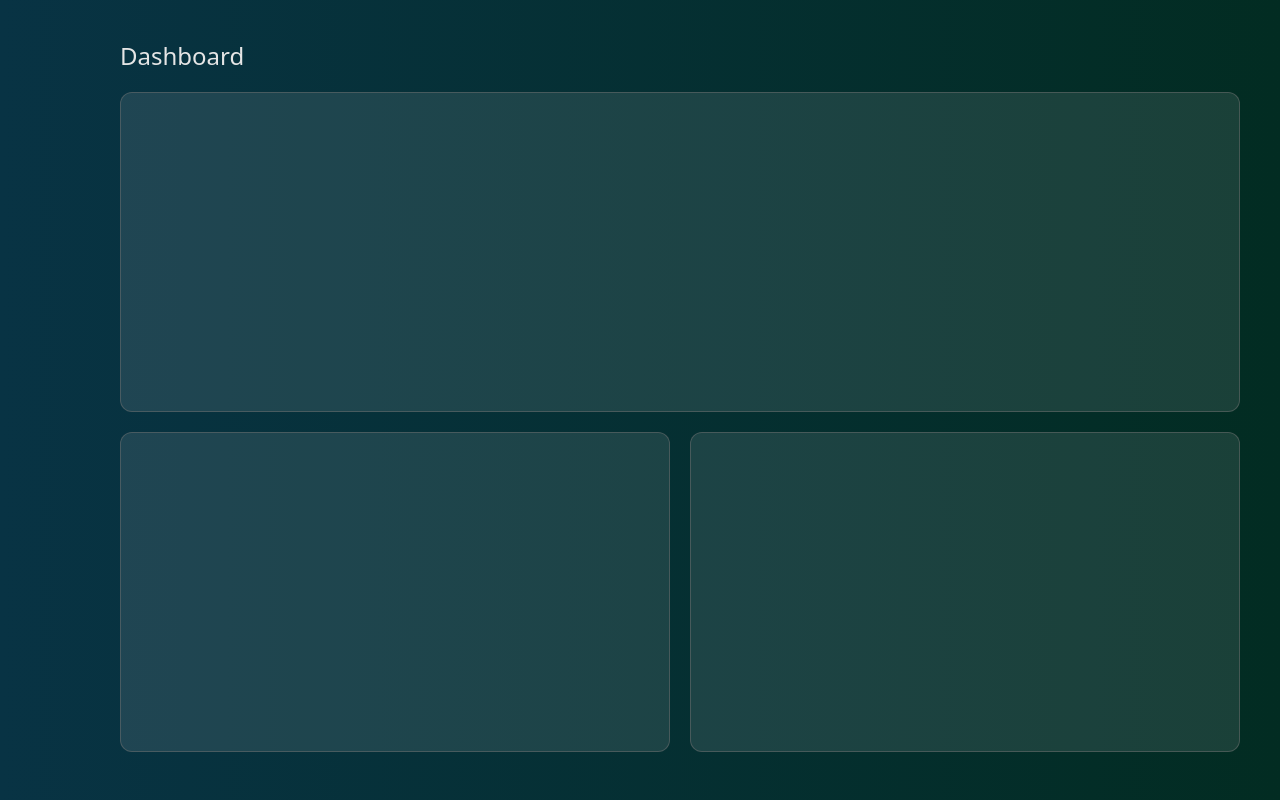
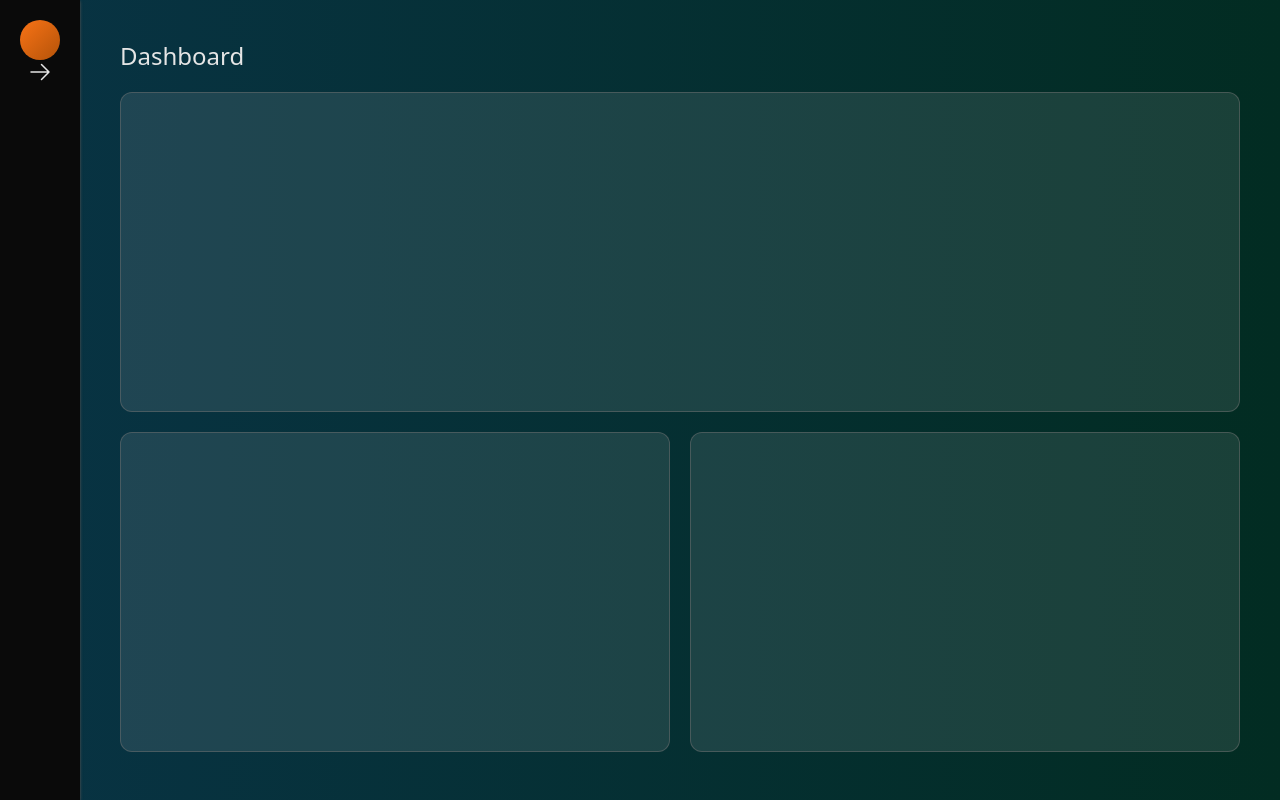
Before and after one commit to assilbekov/animated-sidebar-navigation-framer-motion, a React (Vite) app: page / in a window 1280 px wide. Built offline with nearby package versions, Linux system fonts and the light colour scheme.

Commit message:
add Navigation

```diff
--- a/src/App.tsx
+++ b/src/App.tsx
@@ -1,6 +1,9 @@
+import { Navigation } from "./components/Navigation";
+
 export default function App() {
   return (
     <main className="w-full h-screen relative flex">
+      <Navigation />
       <section className="flex flex-col p-10 ml-20 w-full gap-5 relative">
         <h1 className="text-2xl text-neutral-200">Dashboard</h1>
         <div className="w-full h-80 bg-neutral-100/10 border rounded-xl border-neutral-500/50" />
@@ -10,5 +13,5 @@ export default function App() {
         </div>
       </section>
     </main>
-  )
+  );
 }
--- /dev/null
+++ b/src/components/Navigation.tsx
@@ -0,0 +1,25 @@
+export const Navigation = () => {
+  return (
+    <nav className="flex flex-col z-10 gap-20 p-5 bg-neutral-950 absolute h-full top-0 left-0 shadow shadow-neutral-600">
+      <div className="flex flex-col w-full place-items-center justify-between">
+        <div className="w-10 h-10 bg-gradient-to-br from-orange-500 to-amber-700 rounded-full"></div>
+        <button>
+          <svg
+            xmlns="http://www.w3.org/2000/svg"
+            fill="none"
+            viewBox="0 0 24 24"
+            strokeWidth={1.5}
+            stroke="currentColor"
+            className="w-6 h-6 stroke-neutral-200"
+          >
+            <path
+              strokeLinecap="round"
+              strokeLinejoin="round"
+              d="M13.5 4.5 21 12m0 0-7.5 7.5M21 12H3"
+            />
+          </svg>
+        </button>
+      </div>
+    </nav>
+  );
+};
```
